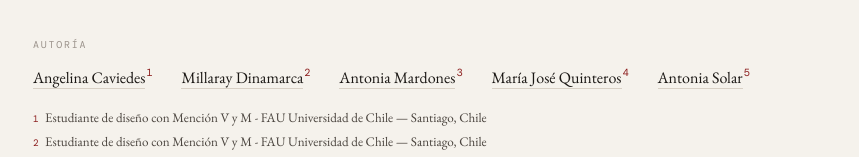
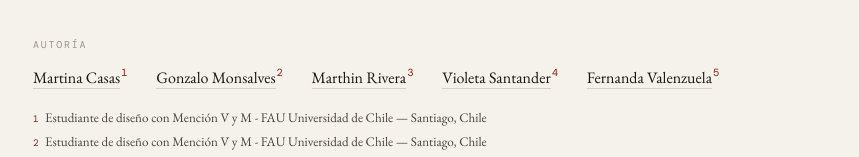
Before and after one commit to fdavalenzuela/reposipoyo, a plain HTML site: page index.html in a window 1280 px wide. Shown: the part 456-613 px from the top of the page, without its empty margins (209-1068 px from the left). Drawn offline with nearby package versions, Linux system fonts and the light colour scheme; a web font is replaced by a local one.

Commit message:
Update authors list in index.html

```diff
--- a/index.html
+++ b/index.html
@@ -450,11 +450,11 @@
     <div class="authors-block">
       <p class="authors-label">Autoría</p>
       <ul class="authors-list">
-        <li><a href="#1">Angelina Caviedes</a><span class="author-sup">1</span></li>
-        <li><a href="#2">Millaray Dinamarca</a><span class="author-sup">2</span></li>
-        <li><a href="#3">Antonia Mardones</a><span class="author-sup">3</span></li>
-        <li><a href="#4">María José Quinteros</a><span class="author-sup">4</span></li>
-        <li><a href="#5">Antonia Solar</a><span class="author-sup">5</span></li>
+        <li><a href="#1">Martina Casas</a><span class="author-sup">1</span></li>
+        <li><a href="#2">Gonzalo Monsalves</a><span class="author-sup">2</span></li>
+        <li><a href="#3">Marthin Rivera</a><span class="author-sup">3</span></li>
+        <li><a href="#4">Violeta Santander</a><span class="author-sup">4</span></li>
+        <li><a href="#5">Fernanda Valenzuela</a><span class="author-sup">5</span></li>
       </ul>
       <div class="affiliations">
         <p><span class="aff-num">1</span>Estudiante de diseño con Mención V y M - FAU Universidad de Chile — Santiago, Chile</p>
```
